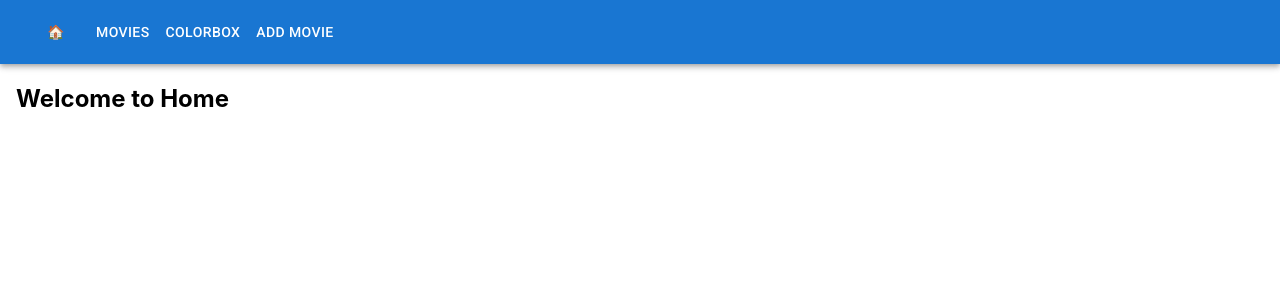
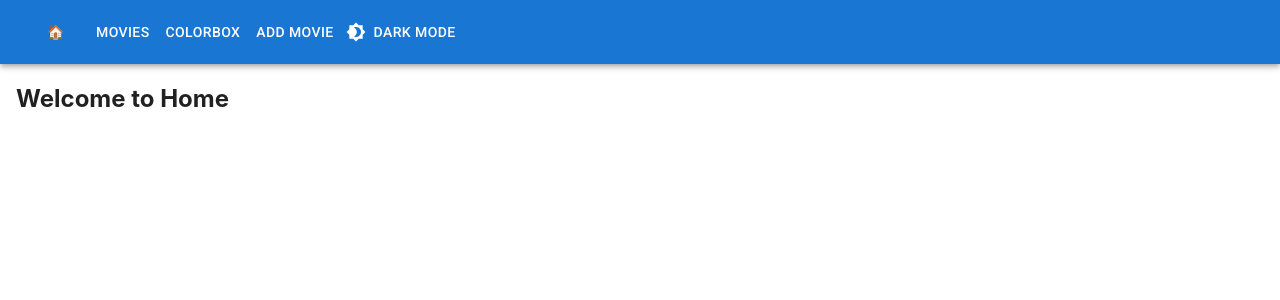
Before and after one commit to Harish-rs/movie-app, a React (Create React App) app: page / in a window 1280 px wide. Shown: the top 300 px of the page. Built offline with nearby package versions, Linux system fonts and the light colour scheme.

Commit message:
light and dark mode

```diff
--- a/src/App.js
+++ b/src/App.js
@@ -10,12 +10,22 @@ import ExpandLessIcon from "@mui/icons-material/ExpandLess";
 import ExpandMoreIcon from "@mui/icons-material/ExpandMore";
 import DeleteIcon from "@mui/icons-material/Delete";
 import Card from "@mui/material/Card";
+import Brightness4Icon from "@mui/icons-material/Brightness4";
+import Brightness7Icon from "@mui/icons-material/Brightness7";
 
 import { Navigate, Route, Routes, useNavigate } from "react-router-dom";
 import InfoIcon from "@mui/icons-material/Info";
 import { MovieDetails } from "./MovieDetails";
 import { Home, NotFoundPage } from "./NotFoundPage";
-import { AppBar, CardActions, CardContent, Toolbar } from "@mui/material";
+import {
+  AppBar,
+  CardActions,
+  CardContent,
+  createTheme,
+  Paper,
+  ThemeProvider,
+  Toolbar,
+} from "@mui/material";
 // import Box from "@mui/material/Box";
 
 // import { Addcolor } from "./ColorBox";
@@ -91,11 +101,20 @@ const Initial_MOVIE_LIST = [
     trailer: "https://www.youtube.com/embed/NgsQ8mVkN8w",
   },
 ];
-function App() {
+
+export default function App() {
+  const [mode, setMode] = useState("light");
+  const theme = createTheme({
+    palette: {
+      mode: mode,
+    },
+  });
   const [movielist, setmovielist] = useState(Initial_MOVIE_LIST);
   const navigate = useNavigate();
 
   return (
+    <ThemeProvider theme={theme}>
+      <Paper style={{ borderRadius: 0, minHeight: "100vh" }} elevation={5}>
         <div className="app">
           <AppBar position="static">
             <Toolbar>
@@ -108,9 +127,35 @@ function App() {
               <Button color="inherit" onClick={() => navigate("/colorbox")}>
                 ColorBox
               </Button>
-          <Button color="inherit" onClick={() => navigate("/movies/AddMovie")}>
+              <Button
+                color="inherit"
+                onClick={() => navigate("/movies/AddMovie")}
+              >
                 Add Movie
               </Button>
+
+              <div>
+                <Button
+                  startIcon={
+                    mode === "dark" ? <Brightness7Icon /> : <Brightness4Icon />
+                  }
+                  color="inherit"
+                  onClick={() => setMode(mode === "light" ? "dark" : "light")}
+                >
+                  {mode === "light" ? "dark" : "light"} mode
+                </Button>
+              </div>
+              {/* <IconButton
+              sx={{ ml: 1 }}
+              onClick={colorMode.toggleColorMode}
+              color="inherit"
+            >
+              {theme.palette.mode === "dark" ? (
+                <Brightness7Icon />
+              ) : (
+                <Brightness4Icon />
+              )}
+            </IconButton> */}
             </Toolbar>
           </AppBar>
           <div className="router-container">
@@ -119,7 +164,10 @@ function App() {
               <Route
                 path="/movies"
                 element={
-              <Movielist movielist={movielist} setmovielist={setmovielist} />
+                  <Movielist
+                    movielist={movielist}
+                    setmovielist={setmovielist}
+                  />
                 }
               />
               <Route
@@ -138,9 +186,10 @@ function App() {
             </Routes>
           </div>
         </div>
+      </Paper>
+    </ThemeProvider>
   );
 }
-export default App;
 
 function AddMovie({ movielist, setmovielist }) {
   const navigate = useNavigate();
```
Lines whose indentation alone changed are shown as unchanged.
